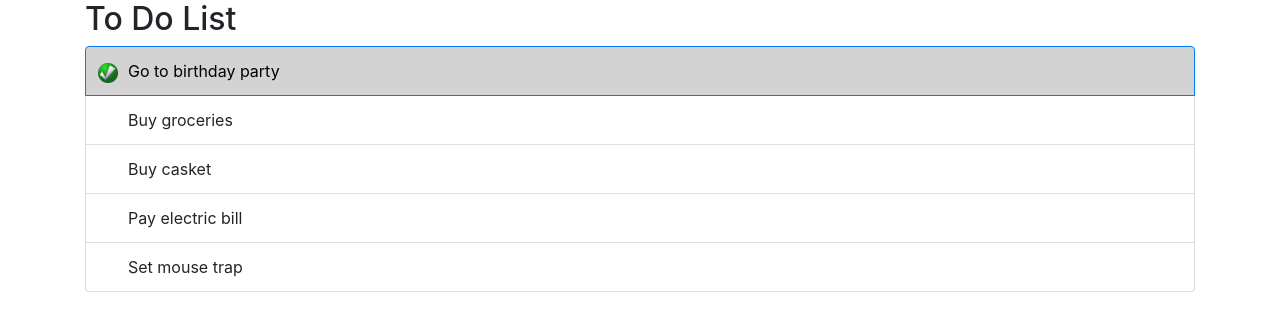
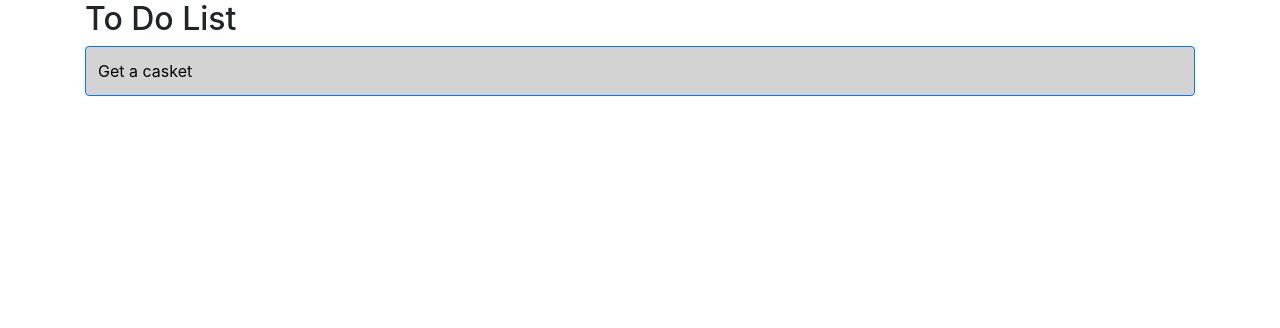
Before and after one commit to kahunacohen/todo, a React (Create React App) app: page / in a window 1280 px wide. Shown: the top 328 px of the page. Built offline with nearby package versions, Linux system fonts and the light colour scheme.

Commit message:
trying to iterate

```diff
--- /dev/null
+++ b/db.json
@@ -0,0 +1,10 @@
+{
+  "items": [
+    { "id": 1, "title": "Go to birthday party", "done": true },
+    { "id": 2, "title": "By a casket", "done": false }
+  ],
+  "comments": [
+    { "id": 1, "body": "some comment", "postId": 1 }
+  ],
+  "profile": { "name": "typicode" }
+}
--- a/src/todo.js
+++ b/src/todo.js
@@ -1,29 +1,58 @@
-import React, {Component} from 'react';
+import React, { Component } from 'react';
+
+import rp from 'request-promise-native'
+
 
 export class ToDo extends Component {
+  API_URL = 'http://localhost:3001';
+
+  constructor() {
+    super();
+    this.state = {
+      items: []
+    }
+  }
+
+  async getItems() {
+    return [{ title: "Get a casket", done: true }];
+  }
+  async componentDidMount() {
+    const items = await this.getItems();
+    console.log(items);
+    this.setState({ items: items });
+
+  }
   render() {
+    if (this.state.items.length > 0) {
+      console.log(this.state.items);
       return (
         <div className="container">
-        <div class="row">
-          <div class="col-md">
+          <div className="row">
+            <div className="col-md">
               <h2>To Do List</h2>
-            <ul class="list-group">
-              <li class="list-group-item active">
-                <img alt="check" src="./check.png"/><span class="todo-title done">Go to birthday party</span>
+              <ul className="list-group">
+
+                <li className="list-group-item active">{this.state.items[0].title}</li>
+
+                {/* <li className="list-group-item active">
+                <img alt="check" src="./check.png"/><span className="todo-title done">Go to birthday party</span>
               </li>
-              <li class="list-group-item">
-                <span class="todo-title to-do">Buy groceries</span>
+              <li className="list-group-item">
+                <span className="todo-title to-do">Buy groceries</span>
               </li>
-              <li class="list-group-item">
-                <span class="todo-title to-do">Buy casket</span></li>
-              <li class="list-group-item">
-                <span class="todo-title to-do">Pay electric bill</span></li>
-              <li class="list-group-item">
-                <span class="todo-title to-do">Set mouse trap</span></li>
+              <li className="list-group-item">
+                <span className="todo-title to-do">Buy casket</span></li>
+              <li className="list-group-item">
+                <span className="todo-title to-do">Pay electric bill</span></li>
+              <li className="list-group-item">
+                <span className="todo-title to-do">Set mouse trap</span></li> */}
               </ul>
             </div>
           </div>
         </div>
       );
+    } else {
+      return null;
     }
   }
+}
```
Also changed, not shown: package.json (+6 -2 lines), 1 other file (tests, documents, lock files or other folders). Lines whose indentation alone changed are shown as unchanged.
